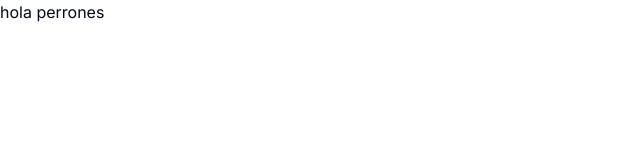
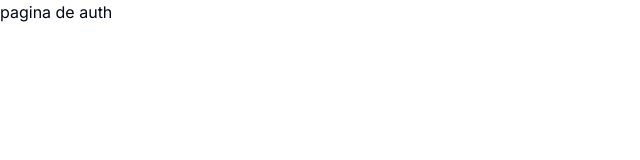
Before and after one commit to agustinMellado/ApProd, a Next.js app: page / in a window 1280 px wide. Shown: the top 160 px of the page, without its empty margins (0-640 px from the left). Built offline with nearby package versions, Linux system fonts and the light colour scheme.

Commit message:
refactor and feat: Se modifico el nombre de la carpeta y agrego metadata

```diff
--- /dev/null
+++ b/app/(auth)/page.tsx
@@ -0,0 +1,14 @@
+import { Metadata } from "next";
+
+export const metadata: Metadata={
+    title: "Sing IN",
+    description:"Sing in to get access to your product list"
+}
+const AuthPage = () => {
+
+    return (
+        <div>pagina de auth</div>
+     );
+}
+
+export default AuthPage;
--- a/app/auth/page.tsx
+++ /dev/null
@@ -1,7 +0,0 @@
-const AuthPage = () => {
-    return (
-        <div>pagina de auth</div>
-     );
-}
-
-export default AuthPage;
--- a/app/page.tsx
+++ /dev/null
@@ -1,7 +0,0 @@
-import Image from "next/image";
-
-export default function Home() {
-  return (
-    <div>hola perrones</div>
-  );
-}
```
